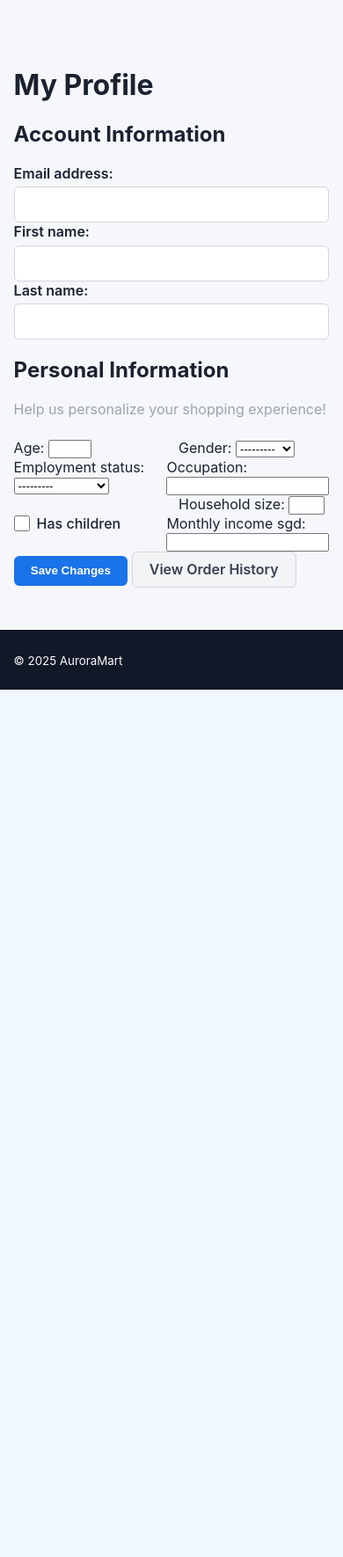
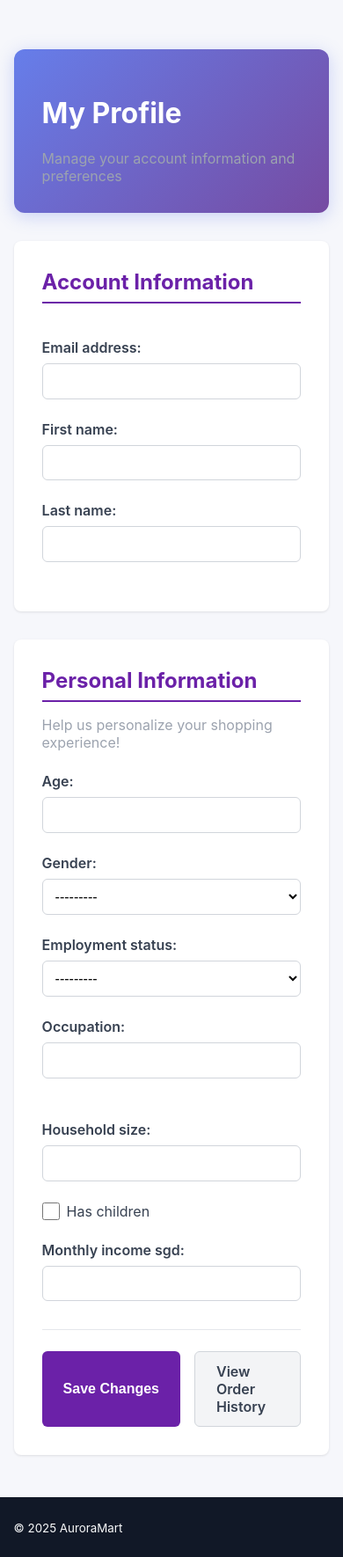
Before and after one commit to Path-yang/IS2108-Pair-Project, a Django app: template auroramart/templates/customers/profile.html in a window 390 px wide. Shown: the part 93-1863 px from the top of the page at 88% size. Before the commit the page ends 877 px from the top, so only its background shows below. Run offline with Django 5.2, Linux system fonts and the light colour scheme; the template is opened without the code that fills it: values that come from a table or form of the project are taken from there, others are empty.

Commit message:
Improve profile page UI with modern design
Redesigned the personal information form with:
- Clean card-based layout with shadows
- Purple brand color scheme
- Better form field styling with focus states
- Consistent 2-column grid layout
- Improved spacing and typography
- Better button styling with hover effects
- Mobile responsive design
- Professional section headers

🤖 Generated with [Claude Code](https://claude.com/claude-code)

Co-Authored-By: Claude <noreply@anthropic.com>

```diff
--- a/auroramart/templates/customers/profile.html
+++ b/auroramart/templates/customers/profile.html
@@ -3,15 +3,127 @@
 {% block title %}My Profile - AuroraMart{% endblock %}
 
 {% block content %}
-<div class="profile-container">
+<style>
+    .profile-header {
+        margin-bottom: 2rem;
+    }
+    .profile-sections {
+        display: grid;
+        gap: 2rem;
+    }
+    .profile-section {
+        background: white;
+        padding: 2rem;
+        border-radius: 0.5rem;
+        box-shadow: 0 1px 3px rgba(0,0,0,0.1);
+    }
+    .profile-section h2 {
+        margin-top: 0;
+        margin-bottom: 1rem;
+        color: #6b21a8;
+        font-size: 1.5rem;
+        border-bottom: 2px solid #6b21a8;
+        padding-bottom: 0.5rem;
+    }
+    .form-grid {
+        display: grid;
+        grid-template-columns: 1fr 1fr;
+        gap: 1.5rem;
+        margin-bottom: 1.5rem;
+    }
+    .form-group {
+        display: flex;
+        flex-direction: column;
+    }
+    .form-group label {
+        font-weight: 600;
+        margin-bottom: 0.5rem;
+        color: #374151;
+    }
+    .form-group input,
+    .form-group select {
+        padding: 0.625rem;
+        border: 1px solid #d1d5db;
+        border-radius: 0.375rem;
+        font-size: 1rem;
+        transition: border-color 0.2s;
+    }
+    .form-group input:focus,
+    .form-group select:focus {
+        outline: none;
+        border-color: #6b21a8;
+        box-shadow: 0 0 0 3px rgba(107, 33, 168, 0.1);
+    }
+    .form-group input[type="checkbox"] {
+        width: 1.25rem;
+        height: 1.25rem;
+        margin-right: 0.5rem;
+    }
+    .checkbox-wrapper {
+        display: flex;
+        align-items: center;
+    }
+    .checkbox-wrapper label {
+        margin: 0;
+        font-weight: 400;
+    }
+    .form-actions {
+        display: flex;
+        gap: 1rem;
+        margin-top: 2rem;
+        padding-top: 1.5rem;
+        border-top: 1px solid #e5e7eb;
+    }
+    .btn {
+        padding: 0.75rem 1.5rem;
+        border-radius: 0.375rem;
+        font-weight: 600;
+        text-decoration: none;
+        border: none;
+        cursor: pointer;
+        font-size: 1rem;
+        transition: all 0.2s;
+    }
+    .btn-primary {
+        background: #6b21a8;
+        color: white;
+    }
+    .btn-primary:hover {
+        background: #581c87;
+    }
+    .btn-secondary {
+        background: #f3f4f6;
+        color: #374151;
+        border: 1px solid #d1d5db;
+    }
+    .btn-secondary:hover {
+        background: #e5e7eb;
+    }
+    .field-error {
+        color: #dc2626;
+        font-size: 0.875rem;
+        margin-top: 0.25rem;
+    }
+    @media (max-width: 768px) {
+        .form-grid {
+            grid-template-columns: 1fr;
+        }
+    }
+</style>
+
+<div class="profile-header">
     <h1>My Profile</h1>
+    <p class="muted">Manage your account information and preferences</p>
+</div>
+
+<form method="post">
+    {% csrf_token %}
 
     <div class="profile-sections">
         <section class="profile-section">
             <h2>Account Information</h2>
-            <form method="post" class="standard-form">
-                {% csrf_token %}
 
+            <div class="form-grid">
                 <div class="form-group">
                     {{ user_form.username.label_tag }}
                     {{ user_form.username }}
@@ -27,7 +139,9 @@
                         <span class="field-error">{{ user_form.email.errors.0 }}</span>
                     {% endif %}
                 </div>
+            </div>
 
+            <div class="form-grid">
                 <div class="form-group">
                     {{ user_form.first_name.label_tag }}
                     {{ user_form.first_name }}
@@ -43,13 +157,14 @@
                         <span class="field-error">{{ user_form.last_name.errors.0 }}</span>
                     {% endif %}
                 </div>
+            </div>
         </section>
 
         <section class="profile-section">
             <h2>Personal Information</h2>
             <p class="muted" style="margin-bottom: 1.5rem;">Help us personalize your shopping experience!</p>
 
-                <div style="display: grid; grid-template-columns: 1fr 1fr; gap: 1rem;">
+            <div class="form-grid">
                 <div class="form-group">
                     {{ profile_form.age.label_tag }}
                     {{ profile_form.age }}
@@ -67,7 +182,7 @@
                 </div>
             </div>
 
-                <div style="display: grid; grid-template-columns: 1fr 1fr; gap: 1rem;">
+            <div class="form-grid">
                 <div class="form-group">
                     {{ profile_form.employment_status.label_tag }}
                     {{ profile_form.employment_status }}
@@ -85,7 +200,7 @@
                 </div>
             </div>
 
-                <div style="display: grid; grid-template-columns: 1fr 1fr; gap: 1rem;">
+            <div class="form-grid">
                 <div class="form-group">
                     {{ profile_form.education_level.label_tag }}
                     {{ profile_form.education_level }}
@@ -103,11 +218,12 @@
                 </div>
             </div>
 
-                <div style="display: grid; grid-template-columns: 1fr 1fr; gap: 1rem;">
+            <div class="form-grid">
                 <div class="form-group">
-                        <label for="{{ profile_form.has_children.id_for_label }}">
-                            {{ profile_form.has_children }} {{ profile_form.has_children.label }}
-                        </label>
+                    <div class="checkbox-wrapper">
+                        {{ profile_form.has_children }}
+                        <label for="{{ profile_form.has_children.id_for_label }}">{{ profile_form.has_children.label }}</label>
+                    </div>
                     {% if profile_form.has_children.errors %}
                         <span class="field-error">{{ profile_form.has_children.errors.0 }}</span>
                     {% endif %}
@@ -126,8 +242,7 @@
                 <button type="submit" class="btn btn-primary">Save Changes</button>
                 <a href="{% url 'customers:order_history' %}" class="btn btn-secondary">View Order History</a>
             </div>
-            </form>
         </section>
     </div>
-</div>
+</form>
 {% endblock %}
```
Lines whose indentation alone changed are shown as unchanged.
